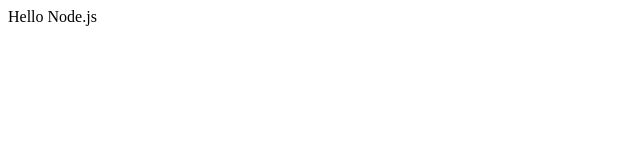
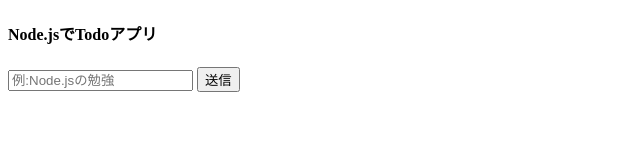
Before and after one commit to suzuyu0115/nodejs-todo, a website: page public/index.html in a window 1280 px wide. Shown: the whole page, without its empty margins (0-640 px from the left). Drawn offline with Linux system fonts and the light colour scheme.

Commit message:
投稿フォームの作成

```diff
--- a/public/index.html
+++ b/public/index.html
@@ -6,6 +6,17 @@
   <title>Node.jsとMongoDBを使ったTodoアプリ</title>
 </head>
 <body>
-  Hello Node.js
+  <form class="task-form">
+    <h4>Node.jsでTodoアプリ</h4>
+    <div class="form-control">
+      <input
+        type="text"
+        name="name"
+        class="task-input"
+        placeholder="例:Node.jsの勉強"
+      />
+      <button type="submit" class="btn submit-btn">送信</button>
+    </div>
+  </form>
 </body>
 </html>
```
